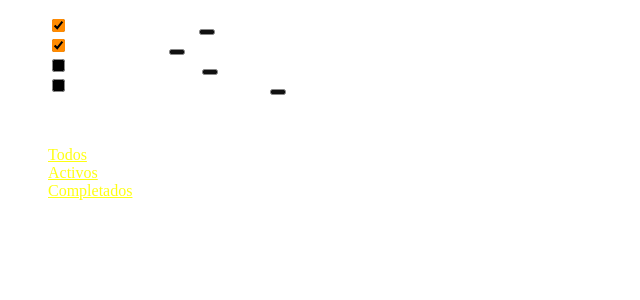
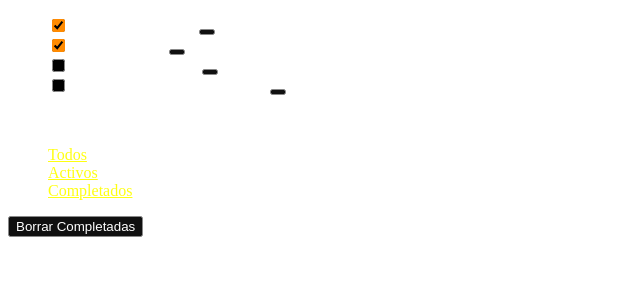
Before and after one commit to fernargdev/todo-app-ts, a React (Vite) app: page / in a window 1280 px wide. Shown: the top 300 px of the page, without its empty margins (0-640 px from the left). Built offline with nearby package versions, Linux system fonts and the light colour scheme; the HTML template or start-up script is replaced by a standard one.

Commit message:
clear-completed

```diff
--- a/src/App.tsx
+++ b/src/App.tsx
@@ -73,6 +73,11 @@
     return true
   })
 
+  const handleClearCompleted = (): void => {
+    const newTodos = todos.filter((todo) => !todo.completed)
+    setTodos(newTodos)
+  }
+
   return (
     <div className="todoapp">
       <Todos
@@ -83,7 +88,7 @@
       <Footer
         activeCount={activeCount}
         completeCount={completeCount}
-        onClearCompleted={() => {}}
+        onClearCompleted={handleClearCompleted}
         filterSelected={filterSelected}
         onFilterChange={handleFilterChange}
       />
--- a/src/components/Footer.tsx
+++ b/src/components/Footer.tsx
@@ -27,6 +27,12 @@
         filterSelected={filterSelected}
         onFilterChange={onFilterChange}
       />
+
+      {completeCount > 0 && (
+        <button className="clear-completed" onClick={onClearCompleted}>
+          Borrar Completadas
+        </button>
+      )}
     </footer>
   )
 }
```
